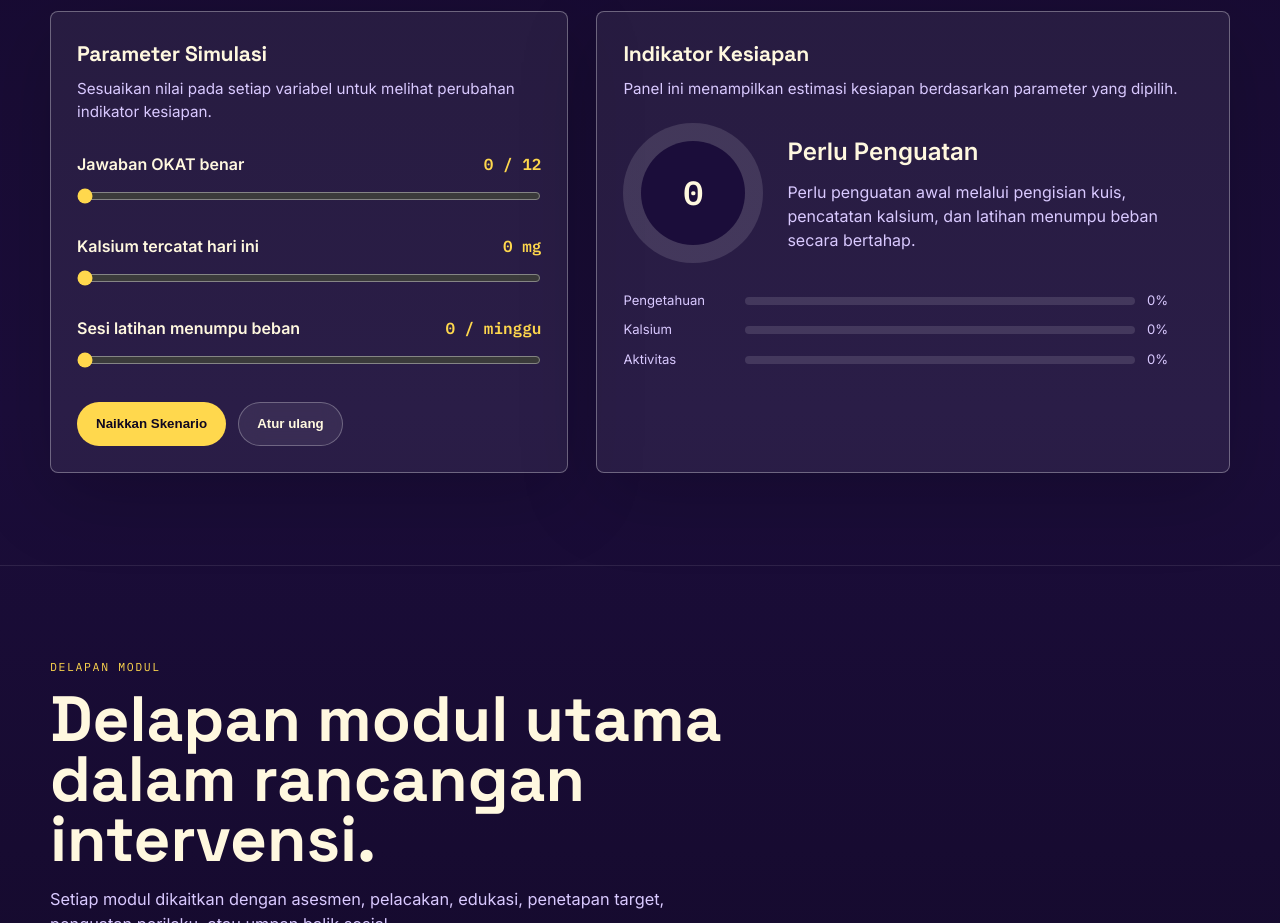
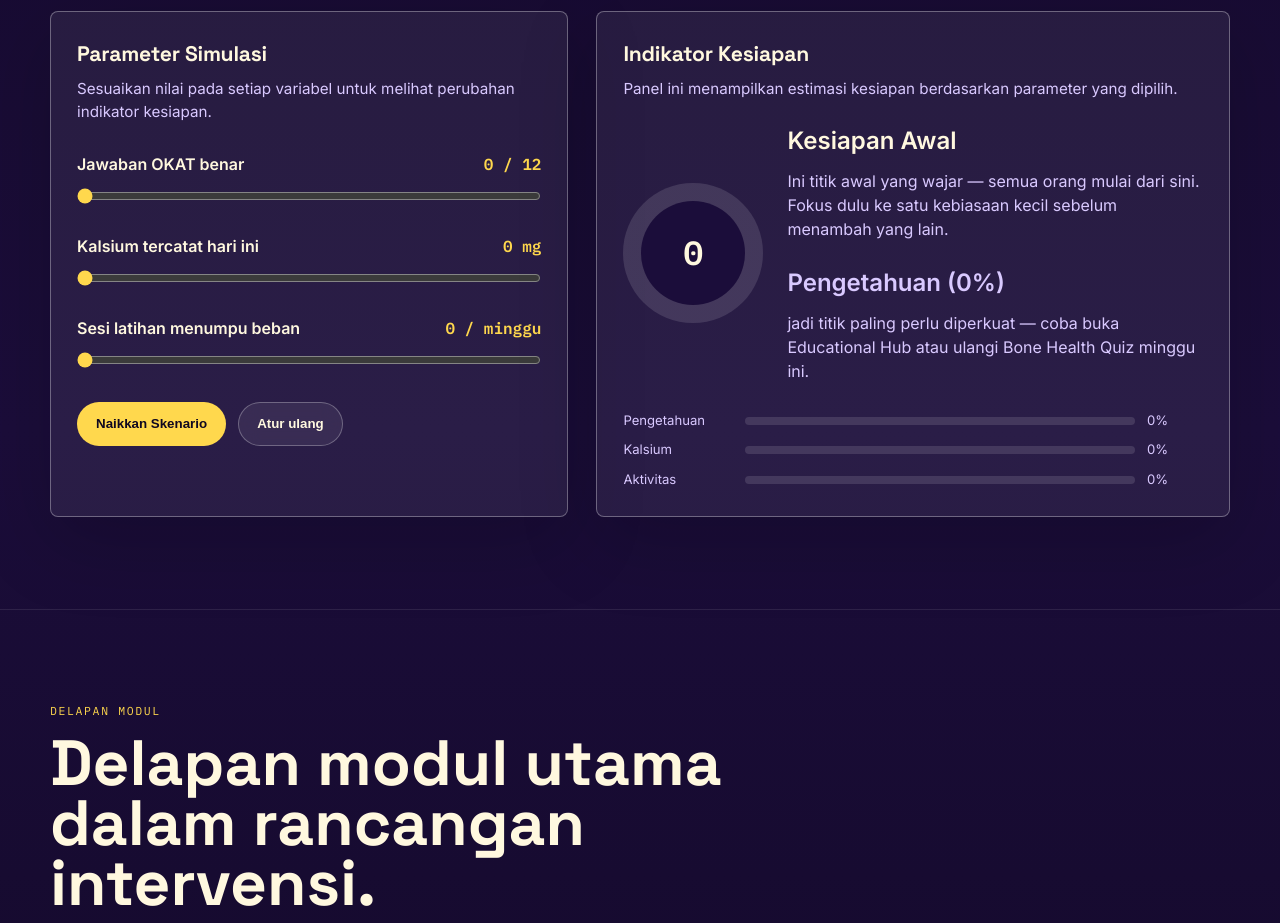
Before and after one commit to ezradesmonds/BankTulang, a plain HTML site: page index.html in a window 1280 px wide. Shown: the part 1260-2183 px from the top of the page. Drawn offline with Linux system fonts and the light colour scheme; animation ran at ten frames a second.

Commit message:
feat: added description for simulation estimator

```diff
--- a/index.html
+++ b/index.html
@@ -1595,21 +1595,29 @@ document.querySelectorAll('[data-component]').forEach(el=>{
     const cPct = clamp(Math.round(c / 1000 * 100), 0, 100);
     const aPct = Math.round(a / 7 * 100);
     const score = Math.round(kPct * .44 + cPct * .34 + aPct * .22);
-    const strong = score >= 78;
-    const medium = score >= 54;
 
     $('#awKnowledgeOut').textContent = `${k} / 12`;
     $('#awCalciumOut').textContent = `${c} mg`;
     $('#awActivityOut').textContent = `${a} / minggu`;
     scoreText.textContent = score;
-    label.textContent = strong ? 'Kesiapan Baik' : medium ? 'Kesiapan Sedang' : 'Perlu Penguatan';
-    advice.textContent = strong
-      ? 'Indikator kesiapan sudah baik. Pertahankan pencatatan dan aktivitas secara konsisten.'
-      : medium
-        ? 'Nilai dasar sudah cukup. Pencatatan kalsium dan tambahan satu sesi aktivitas dapat meningkatkan indikator kesiapan.'
-        : 'Perlu penguatan awal melalui pengisian kuis, pencatatan kalsium, dan latihan menumpu beban secara bertahap.';
+    const isOptimal = score >= 75;
+    const isSedang = score >= 40;
+    label.textContent = isOptimal ? 'Kesiapan Optimal' : isSedang ? 'Kesiapan Sedang' : 'Kesiapan Awal';
+    const baseAdvice = isOptimal
+      ? 'Ketiga aspek sudah konsisten. Pertahankan ritme ini \u2014 kamu di jalur yang tepat menuju peak bone mass optimal.'
+      : isSedang
+        ? 'Nilai dasarmu sudah cukup. Satu komponen di bawah ini jadi peluang paling cepat untuk naik level.'
+        : 'Ini titik awal yang wajar \u2014 semua orang mulai dari sini. Fokus dulu ke satu kebiasaan kecil sebelum menambah yang lain.';
+    const weakestPct = Math.min(kPct, cPct, aPct);
+    let weakMsg = '';
+    if(!isOptimal){
+      if(weakestPct === kPct) weakMsg = '<br><br><strong>Pengetahuan (' + kPct + '%)</strong> jadi titik paling perlu diperkuat \u2014 coba buka Educational Hub atau ulangi Bone Health Quiz minggu ini.';
+      else if(weakestPct === cPct) weakMsg = '<br><br><strong>Kalsium (' + cPct + '%)</strong> jadi titik paling bisa ditingkatkan \u2014 coba catat asupan harianmu di Calcium Tracker secara rutin.';
+      else weakMsg = '<br><br><strong>Aktivitas (' + aPct + '%)</strong> jadi titik paling bisa ditingkatkan \u2014 coba tambah satu sesi weight-bearing lagi minggu ini.';
+    }
+    advice.innerHTML = baseAdvice + weakMsg;
     ring.style.setProperty('--ring', `${score * 3.6}deg`);
-    ring.style.setProperty('--ring-color', strong ? '#6de06e' : medium ? '#ffd84d' : '#ff5a55');
+    ring.style.setProperty('--ring-color', isOptimal ? '#6de06e' : isSedang ? '#ffd84d' : '#ff5a55');
     $('#awKnowledgeFill').style.width = `${kPct}%`;
     $('#awCalciumFill').style.width = `${cPct}%`;
     $('#awActivityFill').style.width = `${aPct}%`;
```
